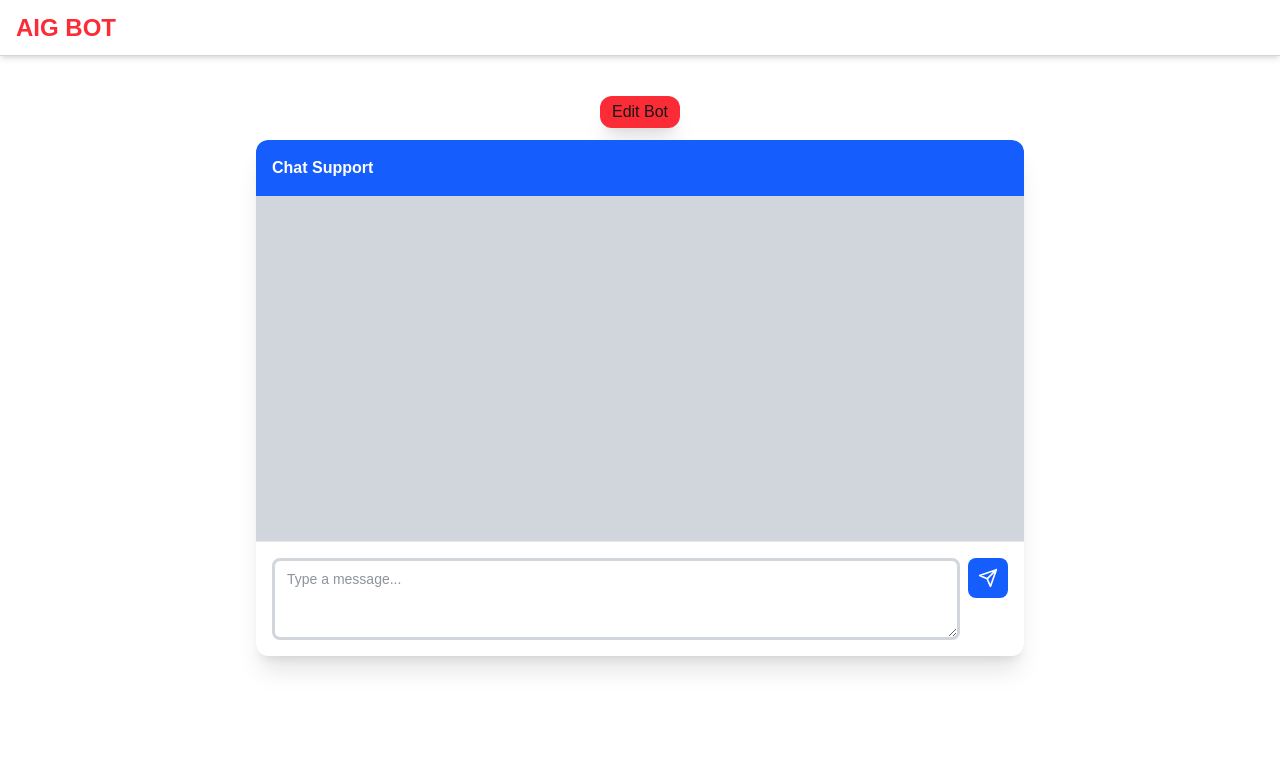
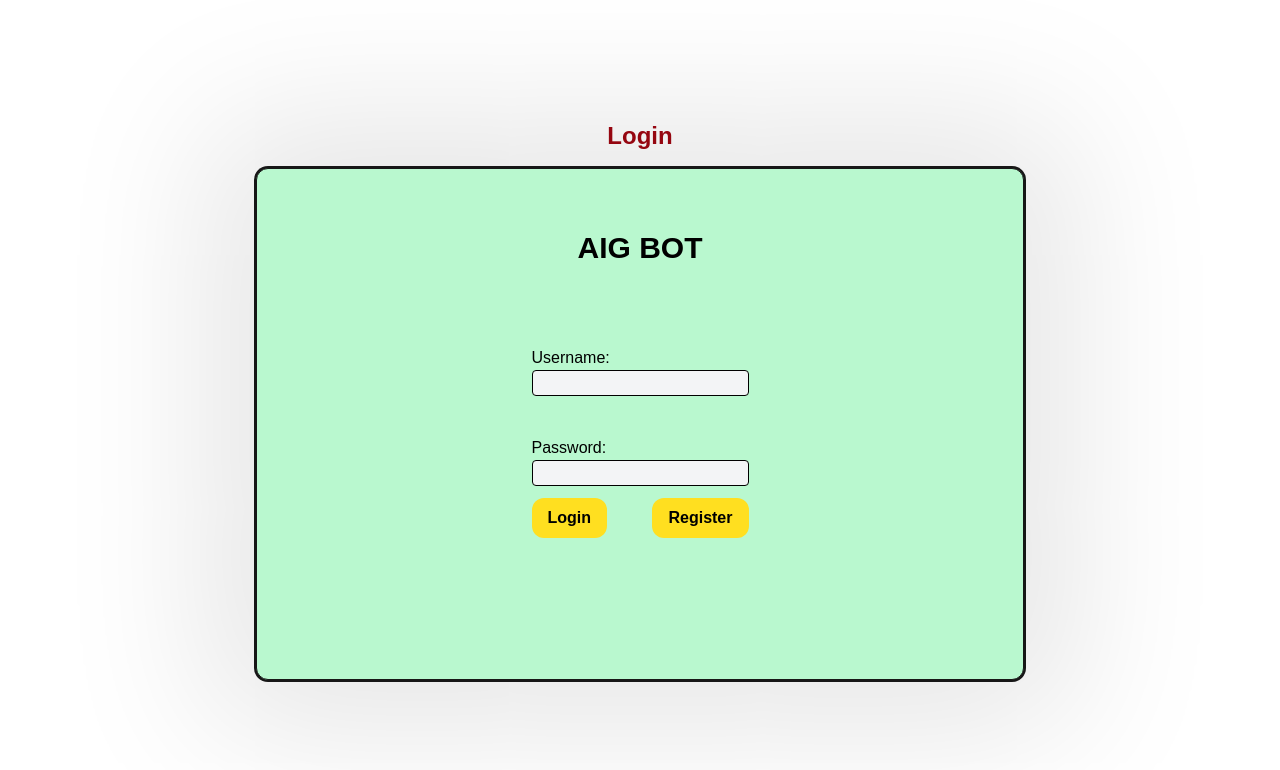
Before and after one commit to ThawTunZan/AIG_FE, a Next.js app: page / in a window 1280 px wide. Shown: the top 770 px of the page. Built offline with nearby package versions, Linux system fonts and the light colour scheme.

Commit message:
add auth (login)

```diff
--- a/src/app/chatbot/page.tsx
+++ b/src/app/chatbot/page.tsx
@@ -52,19 +52,24 @@ export default function Chatbot() {
         }
     }
 
-    const saveBotData = async () => {
-        try {
-            const response: any = await fetch(`${BACKEND_URL}/save_bot_config`)
-            if (response.ok) {
-                console.log("Bot config saved successful")
-            }
-        } catch (error) {
-            console.error(`There is a problem getting bot data ${error}`)
+    const handleSaveConfig = async () => {
+        const response = await fetch(`${BACKEND_URL}/save_bot_config`, {
+            method: "POST",
+            headers: {
+                'Content-Type': 'application/json'
+            },
+            body: JSON.stringify({
+                "knowledge_base": knowledgeBase,
+                "additional_guidelines": guidelines,
+            })
+        })
+        if (response.ok) {
+            setEditBotModalVisible(false)
+            console.log("Bot config saved successful")
+        } else {
+            console.error("Failed to save bot config");
         }
     }
-
-
-
 
     const scrollToBottom = () => {
         messagesEndRef.current?.scrollIntoView({ behavior: 'smooth' });
@@ -176,24 +181,6 @@ export default function Chatbot() {
         }
     }
 
-    const handleSaveConfig = async () => {
-        const response = await fetch(`${BACKEND_URL}/save_bot_config`, {
-            method: "POST",
-            headers: {
-                'Content-Type': 'application/json'
-            },
-            body: JSON.stringify({
-                "knowledge_base": knowledgeBase,
-                "additional_guidelines": guidelines,
-            })
-        })
-        if (response.ok) {
-            setEditBotModalVisible(false)
-            console.log("Bot config saved successful")
-        } else {
-            console.error("Failed to save bot config");
-        }
-    }
     return (
         <div className="w-full max-w-3xl max-h-2xl h-[calc(80vh)] flex flex-col gap-3 items-center py-10">
             {isManager &&
--- a/src/app/layout.tsx
+++ b/src/app/layout.tsx
@@ -1,5 +1,6 @@
 import type { Metadata } from "next";
 import "./globals.css";
+import { AuthProvider } from "@/context/AuthContext";
 
 export const metadata: Metadata = {
   title: "Create Next App",
@@ -13,7 +14,9 @@ export default function RootLayout({
 }>) {
   return (
     <html lang="en">
-      <body className="bg-background text-foreground">{children}</body>
+      <body className="bg-background text-foreground">
+        <AuthProvider>{children}</AuthProvider>
+      </body>
     </html>
   );
 }
--- /dev/null
+++ b/src/app/login/page.tsx
@@ -0,0 +1,40 @@
+"use client"
+
+import { useAuth } from "@/context/AuthContext"
+import { useState } from "react"
+
+export function AuthPage() {
+    const [username, setUsername] = useState<string>("")
+    const [password, setPassword] = useState<string>("")
+    const { login } = useAuth()
+
+    return (
+        <div className="w-full max-w-3xl h-[calc(100vh-10rem)] flex flex-col py-10 items-center">
+            <h1 className="text-red-800 text-2xl font-bold mb-4">Login</h1>
+            <div className="bg-green-200 flex-1 border rounded-xl w-full flex flex-col justify-center items-center shadow-[0_0_150px_50px_rgba(0,0,0,0.1)] ring-2">
+                <h1 className="text-black text-3xl font-bold"> AIG BOT</h1>
+                <div className="flex flex-col items-center gap-3 p-20">
+
+                    <div className="flex flex-col gap-10">
+                        <div className="flex flex-col">
+                            <h2 className="text-black">Username:</h2>
+                            <input className="bg-gray-100 px-1 border w-full border-black rounded-sm text-black" value={username} onChange={(e) => setUsername(e.target.value)} type="text"></input>
+                        </div>
+                        <div className="flex flex-col">
+                            <h2 className="text-black">Password:</h2>
+                            <input className="bg-gray-100 px-1 border w-full border-black rounded-sm text-black" value={password} onChange={(e) => setPassword(e.target.value)} type="password"></input>
+                        </div>
+                    </div>
+                    <div className="flex justify-between w-full">
+                        <button className="bg-yellow-300 hover:bg-yellow-400 text-black font-bold py-2 px-4 rounded-xl cursor-pointer" onClick={() => login({ username, password })}>
+                            Login
+                        </button>
+                        <button className="bg-yellow-300 hover:bg-yellow-400 text-black font-bold py-2 px-4 rounded-xl cursor-pointer" onClick={() => console.log("Register clicked")}>
+                            Register
+                        </button>
+                    </div>
+                </div>
+            </div>
+        </div >
+    )
+}
--- a/src/app/page.tsx
+++ b/src/app/page.tsx
@@ -1,18 +1,36 @@
+"use client"; // Required for using React Context (hooks)
+
 import Chatbot from "@/app/chatbot/page";
+import { useAuth } from "@/context/AuthContext";
+import { AuthPage } from "./login/page";
+import { useState } from "react";
 
 export default function Home() {
+  const { logout, user } = useAuth();
+
+  let loggedIn: boolean = user !== null;
+
   return (
     <main className="flex flex-col justify-center items-center min-h-screen">
+      {!loggedIn ? (
+        <AuthPage />
+      ) : (
+        <>
           <nav className="bg-white w-full border-b border-gray-300 h-14 shadow-md">
             <div className="flex items-center justify-between h-full px-4">
               <h1 className="text-2xl font-bold text-red-500 cursor-pointer">
                 AIG BOT
               </h1>
+              <button className="text-red-500 hover:text-red-700 cursor-pointer" onClick={logout}>
+                Logout
+              </button>
             </div>
           </nav>
           <main className="flex-1 flex justify-center w-full">
             <Chatbot></Chatbot>
           </main>
+        </>
+      )}
     </main>
   );
 }
--- /dev/null
+++ b/src/context/AuthContext.tsx
@@ -0,0 +1,39 @@
+"use client"
+
+import { createContext, useContext, useState } from "react"
+
+const AuthContext = createContext<any>(null)
+
+export type User = {
+    username: string
+    role: "manager" | "user"
+}
+
+export function AuthProvider({ children }: { children: React.ReactNode }) {
+    const [user, setUser] = useState<User | null>(null);
+    const [loading, setLoading] = useState<boolean>(false);
+
+    const isManager = user?.username === "manager"
+
+    const login = (userData: string) => {
+        setLoading(true)
+        // Simulate an API call
+        setTimeout(() => {
+            setUser({ username: userData, role: userData === "manager" ? "manager" : "user" })
+            setLoading(false)
+        }, 1000)
+    }
+
+    const logout = () => {
+        setUser(null)
+    }
+
+    return (
+        <AuthContext.Provider value={{ login, logout, user, setUser }}>
+            {children}
+        </AuthContext.Provider>
+    )
+
+}
+
+export const useAuth = () => useContext(AuthContext)
```
Lines whose indentation alone changed are shown as unchanged.
